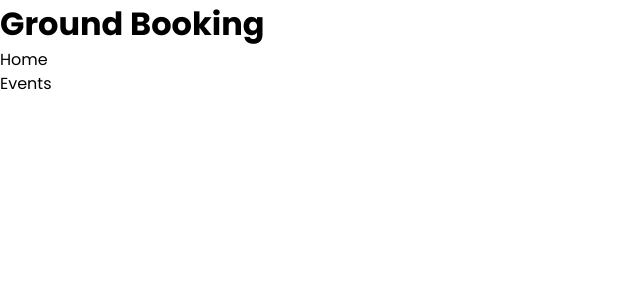
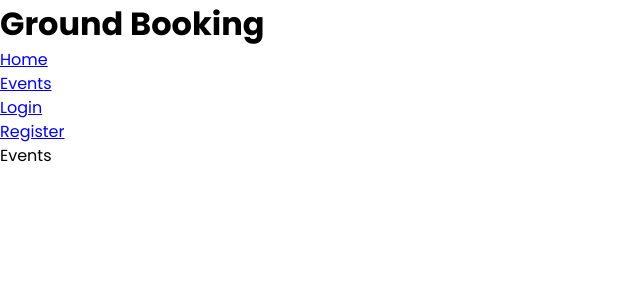
Before and after one commit to Suhaan-Bhandary/ground-booking-ui, a React (Vite) app: page /events in a window 1280 px wide. Shown: the top 300 px of the page, without its empty margins (0-640 px from the left). Built offline with nearby package versions, Linux system fonts and the light colour scheme.

Commit message:
feat(header): Added header links for routes

```diff
--- a/src/components/Header/Header.tsx
+++ b/src/components/Header/Header.tsx
@@ -1,3 +1,4 @@
+import { Link } from "react-router-dom";
 import { useAppSelector } from "../../hooks/redux";
 import Logout from "../Logout/Logout";
 
@@ -12,9 +13,31 @@ const Header = () => {
       </div>
       <nav>
         <ul>
-          <li>Home</li>
-          {isLoggedIn ? <p>{userData?.user_name}</p> : null}
-          {isLoggedIn ? <Logout>Logout</Logout> : null}
+          <li>
+            <Link to="/">Home</Link>
+          </li>
+          <li>
+            <Link to="/events">Events</Link>
+          </li>
+          {isLoggedIn ? (
+            <>
+              <li>
+                <Link to="/profile">{userData?.user_name}</Link>
+              </li>
+              <li>
+                <Logout>Logout</Logout>
+              </li>
+            </>
+          ) : (
+            <>
+              <li>
+                <Link to="/login">Login</Link>
+              </li>
+              <li>
+                <Link to="/register">Register</Link>
+              </li>
+            </>
+          )}
         </ul>
       </nav>
     </header>
```
